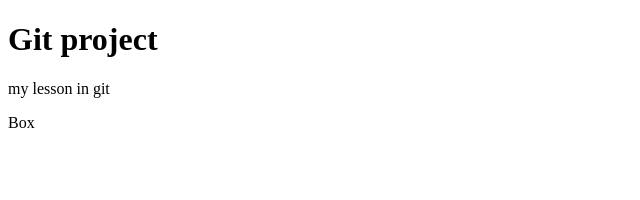
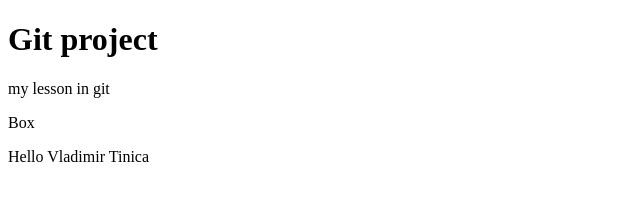
Before and after one commit to vltinica/GP, a plain HTML site: page index.html in a window 1280 px wide. Shown: the whole page, without its empty margins (0-640 px from the left). Drawn offline with Linux system fonts and the light colour scheme.

Commit message:
Make new <p>

```diff
--- a/index.html
+++ b/index.html
@@ -10,6 +10,7 @@
     <h1>Git project</h1>
     <p>my lesson in git</p>
     <div class="box">Box</div>
+    <p>Hello <span>Vladimir Tinica</span></p>
 
     <script src="./src/script.js"></script>
   </body>
```
